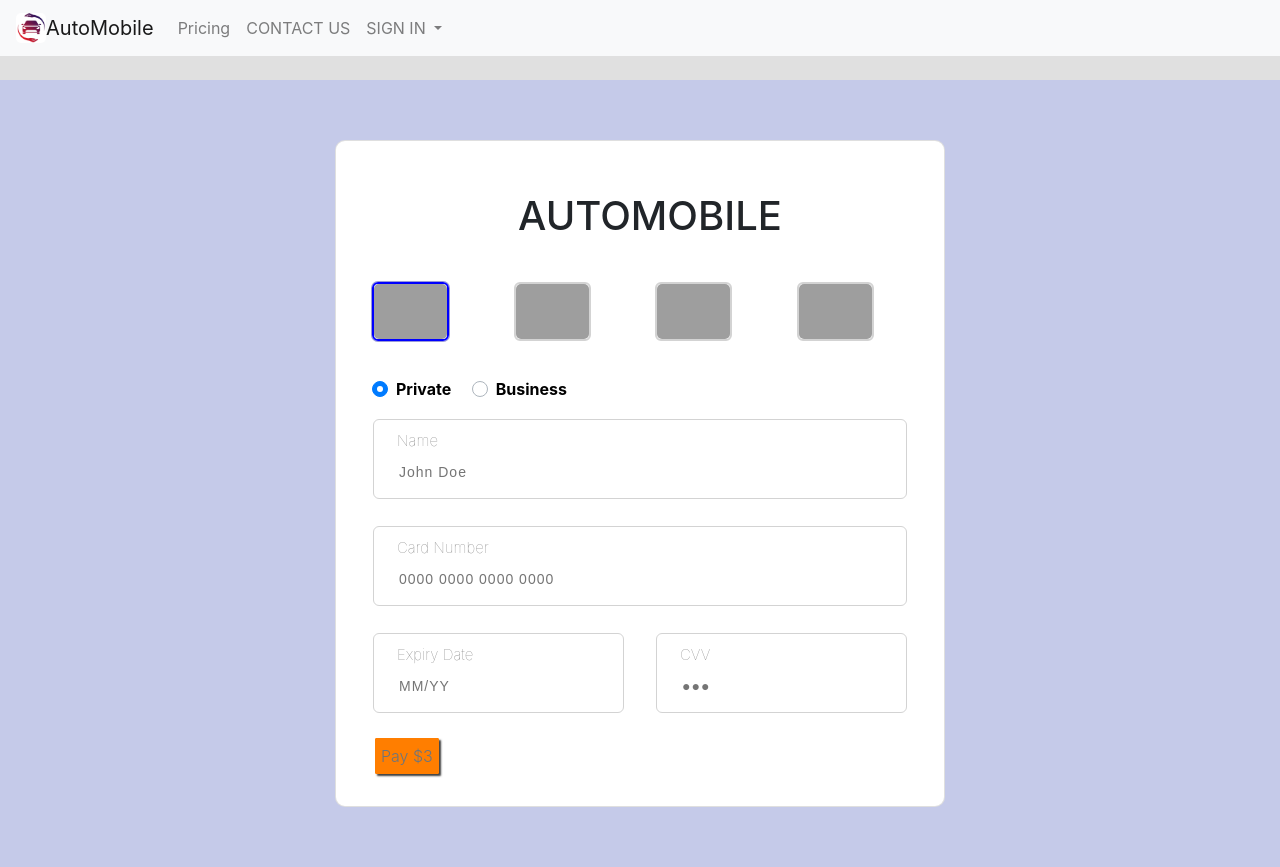
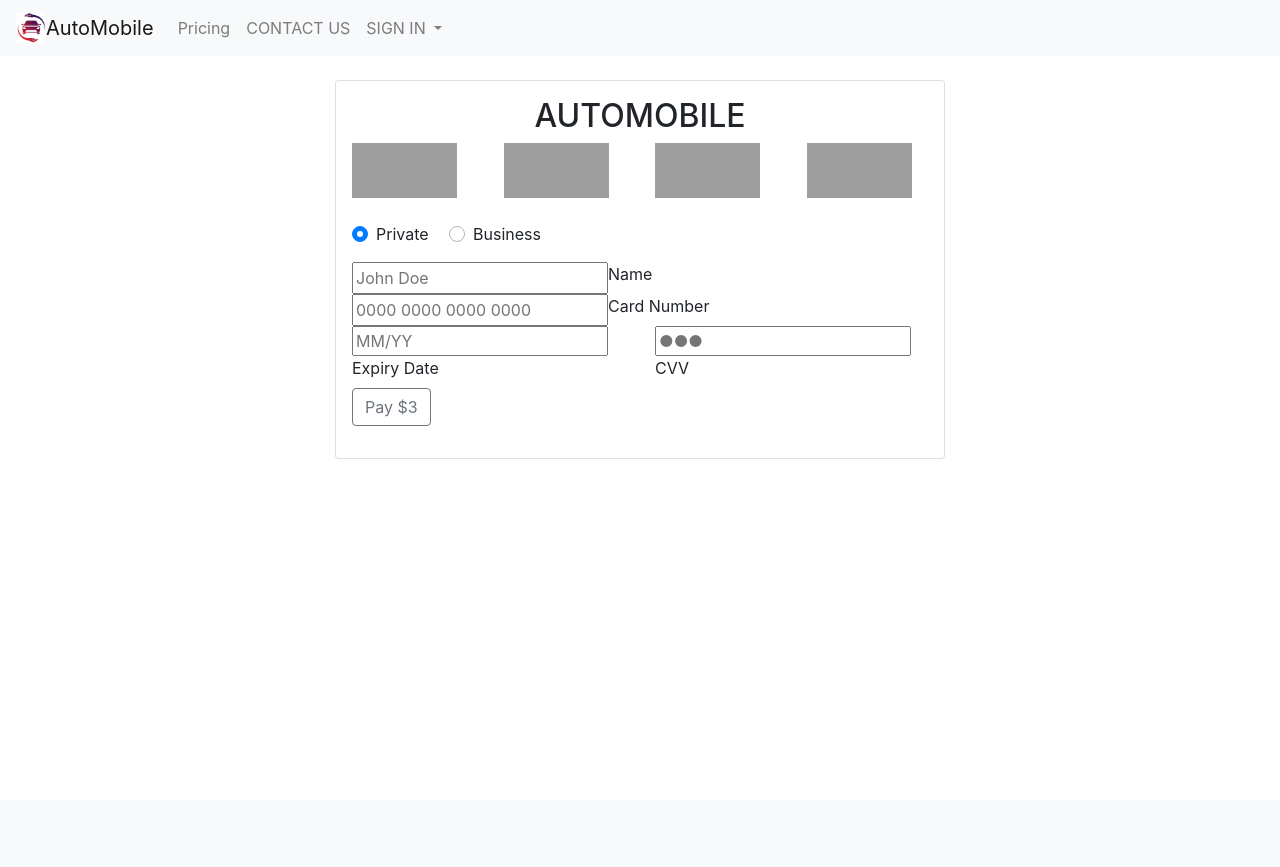
Before and after one commit to 0xbm/Vehicles, a Django app: page /pricing/pay_3 in a window 1280 px wide. After the commit the page ends 459 px from the top, so only its background shows below. Run offline with Django 4.2, Linux system fonts and the light colour scheme; some libraries are stand-ins or nearby versions; grey boxes are pictures that could not be loaded.

Commit message:
comment almost all css (check later)

```diff
--- a/automobiles/static/style.css
+++ b/automobiles/static/style.css
@@ -1,223 +1,248 @@
-table {
-    background-color: #b4ae80;
-    width: 80%;
+.right {
+    text-align: right;
 }
 
-table, th, td {
-    border: 1px solid black;
-    border-collapse: collapse;
-
+.left {
+    text-align: left;
+    position: absolute;
 }
 
-.tab_id {
-    width: 0.5%;
-    background-color: pink;
+.space {
+    margin-bottom: 400px;
 }
 
-.tab {
-    width: 15%;
-    background-color: #228b22;
-}
+/*.container {*/
+/*    width: 100px;*/
+/*    height: 100px;*/
+/*}*/
 
-.btn {
-    padding: 5px;
-    margin: 0 3px;
-    background-color: #ff7e00;
-    outline: none;
-    border: 1px solid #ff7e00;
-    box-shadow: 2px 2px 2px #3f3f3f;
-}
-
-.btn1 {
-    width: 50px;
-}
-
-.btn2 {
-    width: 20px;
-}
-
-.btn3 {
-    width: 20px;
-}
-
-button:hover {
-    box-shadow: 2px 2px 3px;
-}
-
-button:active {
-    box-shadow: 1px 1px 3px;
-}
-
-/*dodalem kropke przed body, nie wiem czy cos to zmienia - kropka dotyczy klasy body class='body' (nie sprawdzalem czy gdzies jest ta klasa*/
-.body {
-    background-color: #282a36;
-    /*background-color: maroon;*/
-}
-
-.container {
-    background-color: #282a36;
-}
+/*nie dziala*/
+/*.mycustom-jumbotron {*/
+/*    border: 10px solid #003366;*/
+/*    width: 20%;*/
+/*}*/
+/*nie dziala*/
 
 
-body {
-    background-color: #E0E0E0;
-}
+/*body {*/
+/*    background-color: #E0E0E0;*/
+/*}*/
 
-.card-pricing.popular {
-    z-index: 1;
-    border: 1px solid #007bff;
-}
+/*table {*/
+/*    background-color: #b4ae80;*/
+/*    width: 80%;*/
+/*}*/
 
-.card-pricing .list-unstyled li {
-    padding: .5rem 0;
-    color: #6c757d;
-    font-weight: 300;
-}
+/*table, th, td {*/
+/*    border: 1px solid black;*/
+/*    border-collapse: collapse;*/
 
-.btn {
-    border-radius: 1px;
-    font-weight: 300;
-}
+/*}*/
 
-.hvr:hover {
+/*.tab_id {*/
+/*    width: 0.5%;*/
+/*    background-color: pink;*/
+/*}*/
 
-    color: #fff;
-    background-color: #007bff;
-    border: 1px solid #007bff !important;
-}
+/*.tab {*/
+/*    width: 15%;*/
+/*    background-color: #228b22;*/
+/*}*/
 
-/*.center {*/
-/*    display: flex;*/
-/*    justify-content: center;*/
-/*    align-items: center;*/
-/*    height: 200px;*/
-/*    border: 3px solid green;*/
+/*.btn {*/
+/*    padding: 5px;*/
+/*    margin: 0 3px;*/
+/*    background-color: #ff7e00;*/
+/*    outline: none;*/
+/*    border: 1px solid #ff7e00;*/
+/*    box-shadow: 2px 2px 2px #3f3f3f;*/
+/*}*/
+
+/*.btn1 {*/
+/*    width: 50px;*/
+/*}*/
+
+/*.btn2 {*/
+/*    width: 20px;*/
+/*}*/
+
+/*.btn3 {*/
+/*    width: 20px;*/
+/*}*/
+
+/*button:hover {*/
+/*    box-shadow: 2px 2px 3px;*/
+/*}*/
+
+/*button:active {*/
+/*    box-shadow: 1px 1px 3px;*/
+/*}*/
+
+/*!*dodalem kropke przed body, nie wiem czy cos to zmienia - kropka dotyczy klasy body class='body' (nie sprawdzalem czy gdzies jest ta klasa*!*/
+/*.body {*/
+/*    !*background-color: #282a36;*!*/
+/*    background-color: maroon;*/
+/*}*/
+
+/*.container {*/
+/*    background-color: #282a36;*/
+/*}*/
+
+/*.container-fluid {*/
+/*    background-color: #C5CAE9;*/
 /*}*/
 
 
-.container-fluid {
-    background-color: #C5CAE9;
-}
+/*.card-pricing.popular {*/
+/*    z-index: 1;*/
+/*    border: 1px solid #007bff;*/
+/*}*/
 
-.heading {
-    font-size: 40px;
-    margin-top: 35px;
-    margin-bottom: 30px;
-    padding-left: 20px;
-}
+/*.card-pricing .list-unstyled li {*/
+/*    padding: .5rem 0;*/
+/*    color: #6c757d;*/
+/*    font-weight: 300;*/
+/*}*/
 
-.card {
-    border-radius: 10px !important;
-    margin-top: 60px;
-    margin-bottom: 60px;
-}
+/*.btn {*/
+/*    border-radius: 1px;*/
+/*    font-weight: 300;*/
+/*}*/
 
-.form-card {
-    margin-left: 20px;
-    margin-right: 20px;
-}
+/*.hvr:hover {*/
+/*    color: #fff;*/
+/*    background-color: #007bff;*/
+/*    border: 1px solid #007bff !important;*/
+/*}*/
 
-.form-card input, .form-card textarea {
-    padding: 10px 15px 5px 15px;
-    border: none;
-    border: 1px solid lightgrey;
-    border-radius: 6px;
-    margin-bottom: 25px;
-    margin-top: 2px;
-    width: 100%;
-    box-sizing: border-box;
-    font-family: arial;
-    color: #2C3E50;
-    font-size: 14px;
-    letter-spacing: 1px;
-}
+/*!*.center {*!*/
+/*!*    display: flex;*!*/
+/*!*    justify-content: center;*!*/
+/*!*    align-items: center;*!*/
+/*!*    height: 200px;*!*/
+/*!*    border: 3px solid green;*!*/
+/*!*}*!*/
 
-.form-card input:focus, .form-card textarea:focus {
-    -moz-box-shadow: 0px 0px 0px 1.5px skyblue !important;
-    -webkit-box-shadow: 0px 0px 0px 1.5px skyblue !important;
-    box-shadow: 0px 0px 0px 1.5px skyblue !important;
-    font-weight: bold;
-    border: 1px solid #304FFE;
-    outline-width: 0;
-}
 
-.input-group {
-    position: relative;
-    width: 100%;
-    overflow: hidden;
-}
+/*.heading {*/
+/*    font-size: 40px;*/
+/*    margin-top: 35px;*/
+/*    margin-bottom: 30px;*/
+/*    padding-left: 20px;*/
+/*}*/
 
-.input-group input {
-    position: relative;
-    height: 80px;
-    margin-left: 1px;
-    margin-right: 1px;
-    border-radius: 6px;
-    padding-top: 30px;
-    padding-left: 25px;
-}
+/*.card {*/
+/*    border-radius: 10px !important;*/
+/*    margin-top: 60px;*/
+/*    margin-bottom: 60px;*/
+/*}*/
 
-.input-group label {
-    position: absolute;
-    height: 24px;
-    background: none;
-    border-radius: 6px;
-    line-height: 48px;
-    font-size: 15px;
-    color: gray;
-    width: 100%;
-    font-weight: 100;
-    padding-left: 25px;
-}
+/*.form-card {*/
+/*    margin-left: 20px;*/
+/*    margin-right: 20px;*/
+/*}*/
 
-input:focus + label {
-    color: #304FFE;
-}
+/*.form-card input, .form-card textarea {*/
+/*    padding: 10px 15px 5px 15px;*/
+/*    border: none;*/
+/*    border: 1px solid lightgrey;*/
+/*    border-radius: 6px;*/
+/*    margin-bottom: 25px;*/
+/*    margin-top: 2px;*/
+/*    width: 100%;*/
+/*    box-sizing: border-box;*/
+/*    font-family: arial;*/
+/*    color: #2C3E50;*/
+/*    font-size: 14px;*/
+/*    letter-spacing: 1px;*/
+/*}*/
 
-.btn-pay {
-    background-color: #304FFE;
-    height: 60px;
-    color: #ffffff !important;
-    font-weight: bold;
-}
+/*.form-card input:focus, .form-card textarea:focus {*/
+/*    -moz-box-shadow: 0px 0px 0px 1.5px skyblue !important;*/
+/*    -webkit-box-shadow: 0px 0px 0px 1.5px skyblue !important;*/
+/*    box-shadow: 0px 0px 0px 1.5px skyblue !important;*/
+/*    font-weight: bold;*/
+/*    border: 1px solid #304FFE;*/
+/*    outline-width: 0;*/
+/*}*/
 
-.btn-pay:hover {
-    background-color: #3F51B5;
-}
+/*.input-group {*/
+/*    position: relative;*/
+/*    width: 100%;*/
+/*    overflow: hidden;*/
+/*}*/
 
-.fit-image {
-    width: 100%;
-    object-fit: cover;
-}
+/*.input-group input {*/
+/*    position: relative;*/
+/*    height: 80px;*/
+/*    margin-left: 1px;*/
+/*    margin-right: 1px;*/
+/*    border-radius: 6px;*/
+/*    padding-top: 30px;*/
+/*    padding-left: 25px;*/
+/*}*/
 
-img {
-    border-radius: 5px;
-}
+/*.input-group label {*/
+/*    position: absolute;*/
+/*    height: 24px;*/
+/*    background: none;*/
+/*    border-radius: 6px;*/
+/*    line-height: 48px;*/
+/*    font-size: 15px;*/
+/*    color: gray;*/
+/*    width: 100%;*/
+/*    font-weight: 100;*/
+/*    padding-left: 25px;*/
+/*}*/
 
-.radio-group {
-    position: relative;
-    margin-bottom: 25px;
-}
+/*input:focus + label {*/
+/*    color: #304FFE;*/
+/*}*/
 
-.radio {
-    display: inline-block;
-    border-radius: 6px;
-    box-sizing: border-box;
-    border: 2px solid lightgrey;
-    cursor: pointer;
-    margin: 12px 25px 12px 0px;
-}
+/*.btn-pay {*/
+/*    background-color: #304FFE;*/
+/*    height: 60px;*/
+/*    color: #ffffff !important;*/
+/*    font-weight: bold;*/
+/*}*/
 
-.radio:hover {
-    box-shadow: 0px 0px 0px 1px rgba(0, 0, 0, 0.2);
-}
+/*.btn-pay:hover {*/
+/*    background-color: #3F51B5;*/
+/*}*/
 
-.radio.selected {
-    box-shadow: 0px 0px 0px 1px rgba(0, 0, 155, 0.4);
-    border: 2px solid blue;
-}
+/*.fit-image {*/
+/*    width: 100%;*/
+/*    object-fit: cover;*/
+/*}*/
 
-.label-radio {
-    font-weight: bold;
-    color: #000000;
-}
+/*img {*/
+/*    border-radius: 5px;*/
+/*}*/
+
+/*.radio-group {*/
+/*    position: relative;*/
+/*    margin-bottom: 25px;*/
+/*}*/
+
+/*.radio {*/
+/*    display: inline-block;*/
+/*    border-radius: 6px;*/
+/*    box-sizing: border-box;*/
+/*    border: 2px solid lightgrey;*/
+/*    cursor: pointer;*/
+/*    margin: 12px 25px 12px 0px;*/
+/*}*/
+
+/*.radio:hover {*/
+/*    box-shadow: 0px 0px 0px 1px rgba(0, 0, 0, 0.2);*/
+/*}*/
+
+/*.radio.selected {*/
+/*    box-shadow: 0px 0px 0px 1px rgba(0, 0, 155, 0.4);*/
+/*    border: 2px solid blue;*/
+/*}*/
+
+/*.label-radio {*/
+/*    font-weight: bold;*/
+/*    color: #000000;*/
+/*}*/
```
